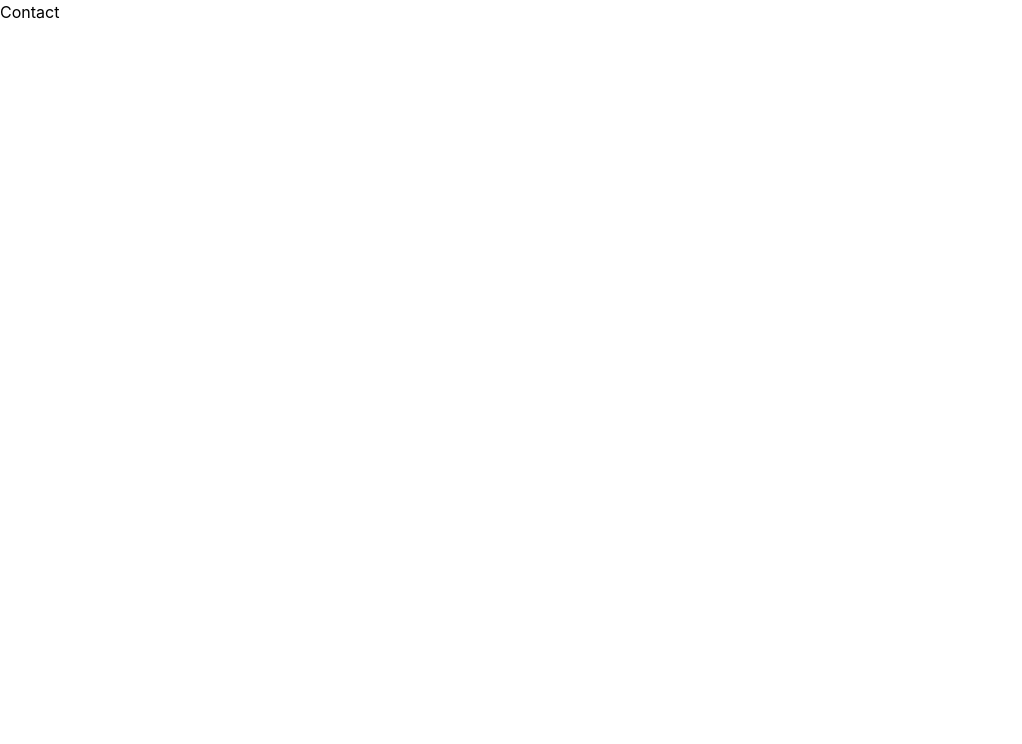
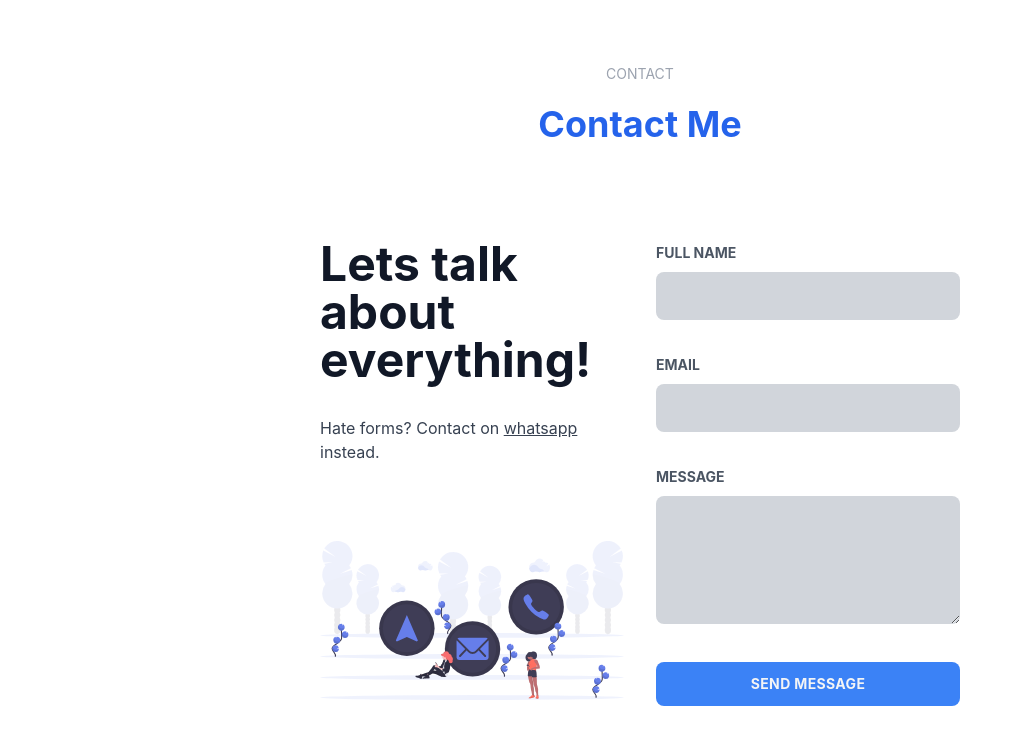
Before and after one commit to Ayush-Bulbule/Portfolio-1, a Next.js app: page /Contact in a window 1280 px wide. Shown: the top 744 px of the page, without its empty margins (0-1022 px from the left). Built offline with nearby package versions, Linux system fonts and the light colour scheme.

Commit message:
Contact Part Added

```diff
--- a/components/Navbar.js
+++ b/components/Navbar.js
@@ -10,7 +10,7 @@ const Navbar = () => {
     const [isDark, setIsDark] = useState(false)
     return (
         <div>
-            <nav className='w-full top-0 fixed z-20 border-b shadow-md sha border-gray-200 text-black' style={{ backdropFilter: 'blur(15px) saturate(100%)' }}>
+            <nav className='w-full top-0 fixed z-999 border-b shadow-md sha border-gray-200 text-black' style={{ backdropFilter: 'blur(15px) saturate(100%)' }}>
                 <div className="w-full ">
                     <div className="flex items-center h-20 w-full">
                         <div className="flex items-center justify-between w-full sm:mx-10 md:mx20">
--- a/pages/Contact.js
+++ b/pages/Contact.js
@@ -1,8 +1,58 @@
 import React from 'react'
+import Image from 'next/image'
+import { Element } from 'react-scroll'
+import Link from 'next/link'
+
+
+import contact from '../public/images/contact.svg'
 
 const Contact = () => {
     return (
-        <div>Contact</div>
+        <div>
+            {/* <Navbar /> */}
+            <Element name='works' id='works' className="my-8 flex items-center md:px-12 lg:px-16 xl:px-32 py-16 pt-8 md:mx-40 mx-8 justify-center flex-col">
+                <p className="text-sm text-gray-400 uppercase text-center">Contact</p>
+                <h2 className="text-4xl text-blue-600 font-bold text-center mt-5">Contact Me</h2>
+                <div
+                    class="max-w-screen-xl mt-24 px-8 grid gap-8 grid-cols-1 md:grid-cols-2  text-gray-900">
+                    <div class="flex flex-col justify-between">
+                        <div>
+                            <h2 class="text-4xl lg:text-5xl font-bold leading-tight">Lets talk about everything!</h2>
+                            <div class="text-gray-700 mt-8">
+                                Hate forms? Contact on <span class="underline">whatsapp</span> instead.
+                            </div>
+                        </div>
+                        <div class="mt-8 text-center">
+                            <Image src={contact} />
+                        </div>
+                    </div>
+                    <div class="">
+                        <div>
+                            <span class="uppercase text-sm text-gray-600 font-bold">Full Name</span>
+                            <input class="w-full bg-gray-300 text-gray-900 mt-2 p-3 rounded-lg focus:outline-none focus:shadow-outline"
+                                type="text" placeholder="" />
+                        </div>
+                        <div class="mt-8">
+                            <span class="uppercase text-sm text-gray-600 font-bold">Email</span>
+                            <input class="w-full bg-gray-300 text-gray-900 mt-2 p-3 rounded-lg focus:outline-none focus:shadow-outline"
+                                type="text" />
+                        </div>
+                        <div class="mt-8">
+                            <span class="uppercase text-sm text-gray-600 font-bold">Message</span>
+                            <textarea
+                                class="w-full h-32 bg-gray-300 text-gray-900 mt-2 p-3 rounded-lg focus:outline-none focus:shadow-outline"></textarea>
+                        </div>
+                        <div class="mt-8">
+                            <button
+                                class="uppercase text-sm font-bold tracking-wide bg-blue-500 text-gray-100 p-3 rounded-lg w-full focus:outline-none focus:shadow-outline">
+                                Send Message
+                            </button>
+                        </div>
+                    </div>
+                </div>
+            </Element>
+
+        </div>
     )
 }
 
```
Also changed, not shown: public/images/contact.svg (added).
